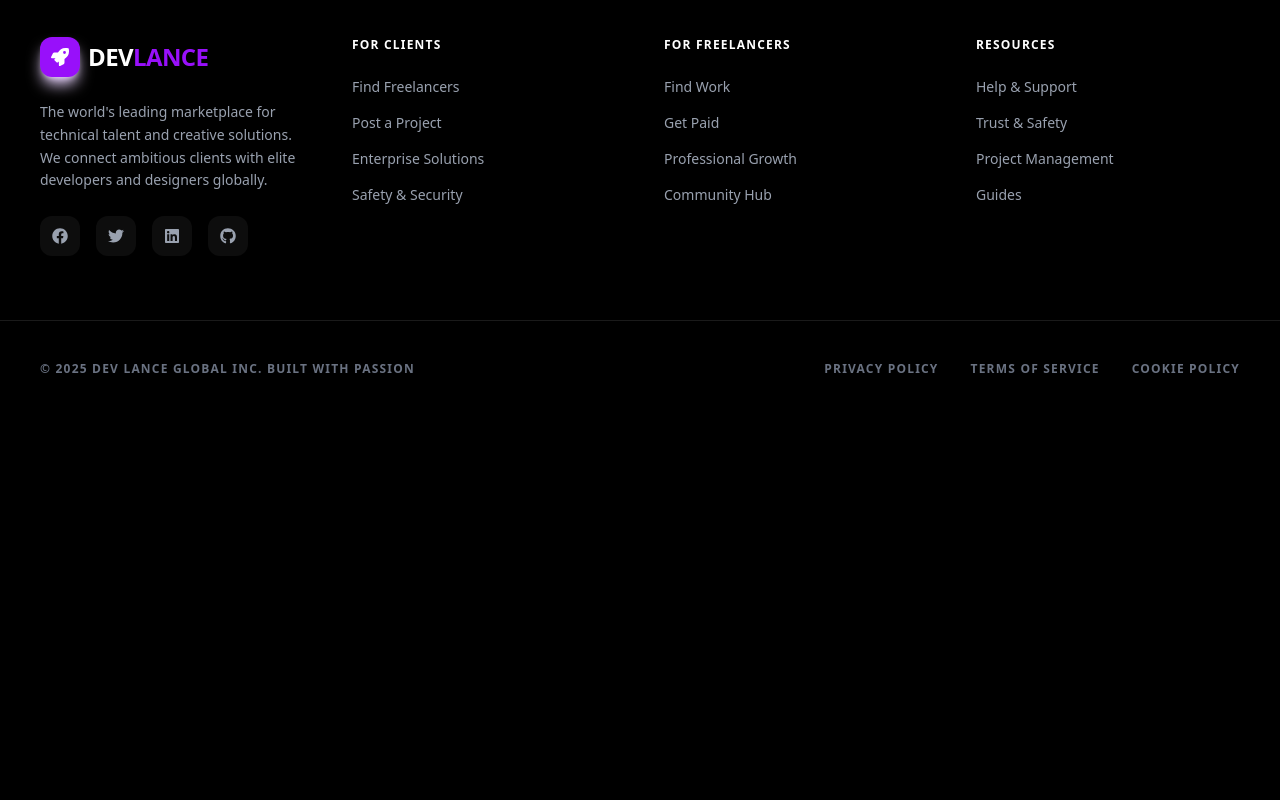
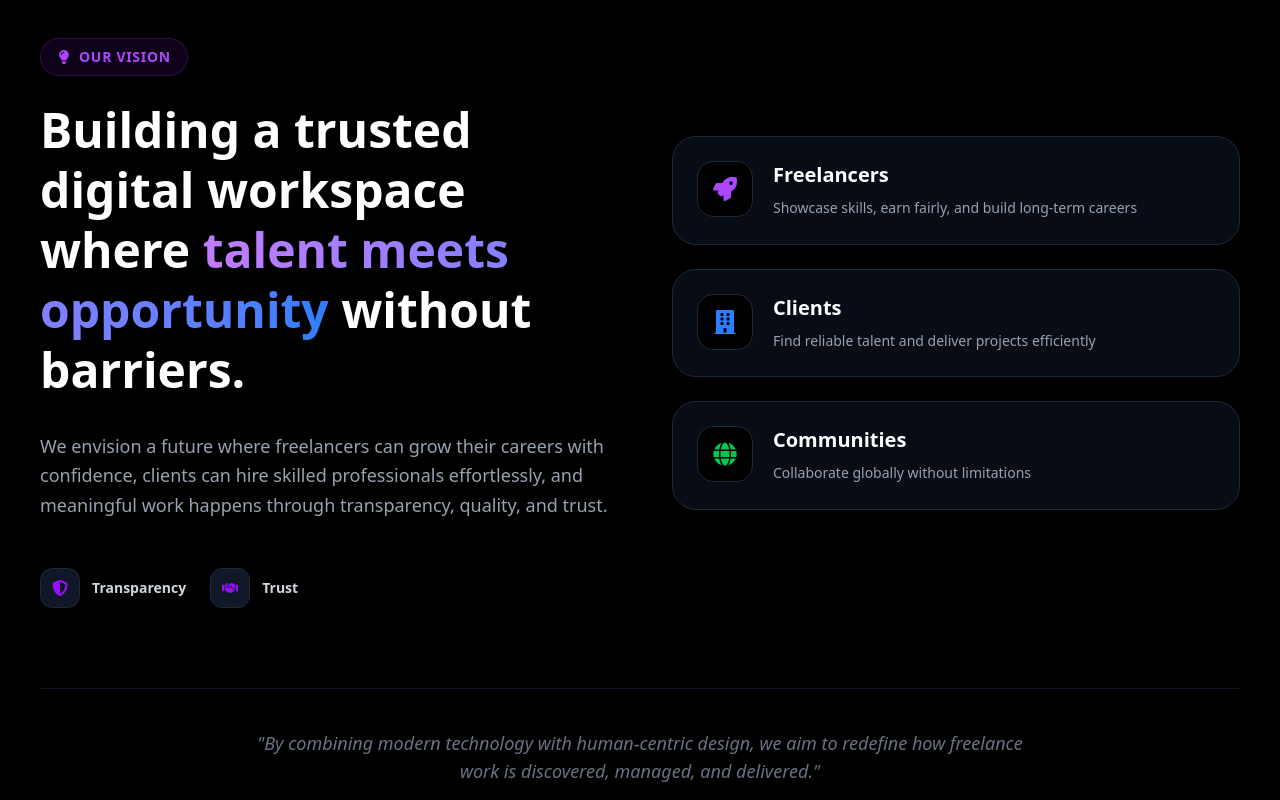
Before and after one commit to VS-2000/freelance-job-application-devlance-frontend, a React (Vite) app in the folder freelance-job-platform/: page / in a window 1280 px wide. Shown: the part 1180-1980 px from the top of the page. Before the commit the page ends 1597 px from the top, so only its background shows below. Built offline with nearby package versions, Linux system fonts and the light colour scheme; no server answers.

Commit message:
added a new component

```diff
--- /dev/null
+++ b/freelance-job-platform/src/components/VisionSection.jsx
@@ -0,0 +1,119 @@
+import { motion } from "framer-motion";
+import { FaRocket, FaBuilding, FaGlobe, FaLightbulb, FaShieldAlt, FaHandshake } from "react-icons/fa";
+
+const VisionSection = () => {
+    const containerVariants = {
+        hidden: { opacity: 0 },
+        visible: {
+            opacity: 1,
+            transition: {
+                staggerChildren: 0.2
+            }
+        }
+    };
+
+    const itemVariants = {
+        hidden: { opacity: 0, y: 20 },
+        visible: { opacity: 1, y: 0 }
+    };
+
+    const highlights = [
+        {
+            icon: <FaRocket className="text-purple-500" />,
+            title: "Freelancers",
+            desc: "Showcase skills, earn fairly, and build long-term careers"
+        },
+        {
+            icon: <FaBuilding className="text-blue-500" />,
+            title: "Clients",
+            desc: "Find reliable talent and deliver projects efficiently"
+        },
+        {
+            icon: <FaGlobe className="text-green-500" />,
+            title: "Communities",
+            desc: "Collaborate globally without limitations"
+        }
+    ];
+
+    return (
+        <section className="py-20 bg-black border-t border-gray-800">
+            <div className="max-w-7xl mx-auto px-4 sm:px-10">
+                <motion.div
+                    variants={containerVariants}
+                    initial="hidden"
+                    whileInView="visible"
+                    viewport={{ once: true }}
+                    className="grid lg:grid-cols-2 gap-16 items-center"
+                >
+                    {/* Left Content */}
+                    <motion.div variants={itemVariants} className="space-y-8">
+                        <div>
+                            <span className="inline-flex items-center gap-2 px-4 py-2 rounded-full bg-purple-600/10 text-purple-500 text-sm font-bold tracking-wider uppercase mb-6 border border-purple-500/20">
+                                <FaLightbulb /> Our Vision
+                            </span>
+                            <h2 className="text-4xl md:text-5xl font-black text-white leading-tight">
+                                Building a trusted digital workspace where <span className="text-transparent bg-clip-text bg-gradient-to-r from-purple-400 to-blue-500">talent meets opportunity</span> without barriers.
+                            </h2>
+                        </div>
+
+                        <p className="text-gray-400 text-lg leading-relaxed">
+                            We envision a future where freelancers can grow their careers with confidence, clients can hire skilled professionals effortlessly, and meaningful work happens through transparency, quality, and trust.
+                        </p>
+
+                        <div className="flex flex-wrap gap-6 pt-4">
+                            <div className="flex items-center gap-3 text-gray-300">
+                                <div className="w-10 h-10 rounded-xl bg-gray-900 flex items-center justify-center border border-gray-800">
+                                    <FaShieldAlt className="text-purple-600" />
+                                </div>
+                                <span className="font-semibold text-sm">Transparency</span>
+                            </div>
+                            <div className="flex items-center gap-3 text-gray-300">
+                                <div className="w-10 h-10 rounded-xl bg-gray-900 flex items-center justify-center border border-gray-800">
+                                    <FaHandshake className="text-purple-600" />
+                                </div>
+                                <span className="font-semibold text-sm">Trust</span>
+                            </div>
+                        </div>
+                    </motion.div>
+
+                    {/* Right Content - Cards */}
+                    <div className="grid gap-6">
+                        {highlights.map((item, index) => (
+                            <motion.div
+                                key={index}
+                                variants={itemVariants}
+                                whileHover={{ scale: 1.02, x: 10 }}
+                                className="group p-6 bg-gray-900/50 rounded-3xl border border-gray-800 hover:border-purple-500/50 transition-all duration-300"
+                            >
+                                <div className="flex items-start gap-5">
+                                    <div className="w-14 h-14 rounded-2xl bg-black border border-gray-800 flex items-center justify-center group-hover:bg-purple-600/10 group-hover:border-purple-600/30 transition-colors">
+                                        <span className="text-2xl">{item.icon}</span>
+                                    </div>
+                                    <div className="flex-1">
+                                        <h3 className="text-xl font-bold text-white mb-2 group-hover:text-purple-400 transition-colors">{item.title}</h3>
+                                        <p className="text-gray-400 text-sm leading-relaxed">{item.desc}</p>
+                                    </div>
+                                </div>
+                            </motion.div>
+                        ))}
+                    </div>
+                </motion.div>
+
+                {/* Bottom Tagline */}
+                <motion.div
+                    variants={itemVariants}
+                    initial="hidden"
+                    whileInView="visible"
+                    viewport={{ once: true }}
+                    className="mt-20 pt-10 border-t border-gray-900 text-center"
+                >
+                    <p className="text-gray-500 italic text-lg max-w-3xl mx-auto">
+                        "By combining modern technology with human-centric design, we aim to redefine how freelance work is discovered, managed, and delivered."
+                    </p>
+                </motion.div>
+            </div>
+        </section>
+    );
+};
+
+export default VisionSection;
--- a/freelance-job-platform/src/pages/Dashboard.jsx
+++ b/freelance-job-platform/src/pages/Dashboard.jsx
@@ -5,6 +5,8 @@ import { Link } from "react-router-dom";
 import { useAuth } from "../context/AuthContext";
 import JobCard from "../components/JobCard";
 import { FaSearch, FaBriefcase, FaFilter } from "react-icons/fa";
+import VisionSection from "../components/VisionSection";
+
 
 const Dashboard = () => {
   const [jobs, setJobs] = useState([]);
@@ -220,6 +222,7 @@ const Dashboard = () => {
           </main>
         </div>
       </div>
+      <VisionSection />
     </div>
   );
 };
```
